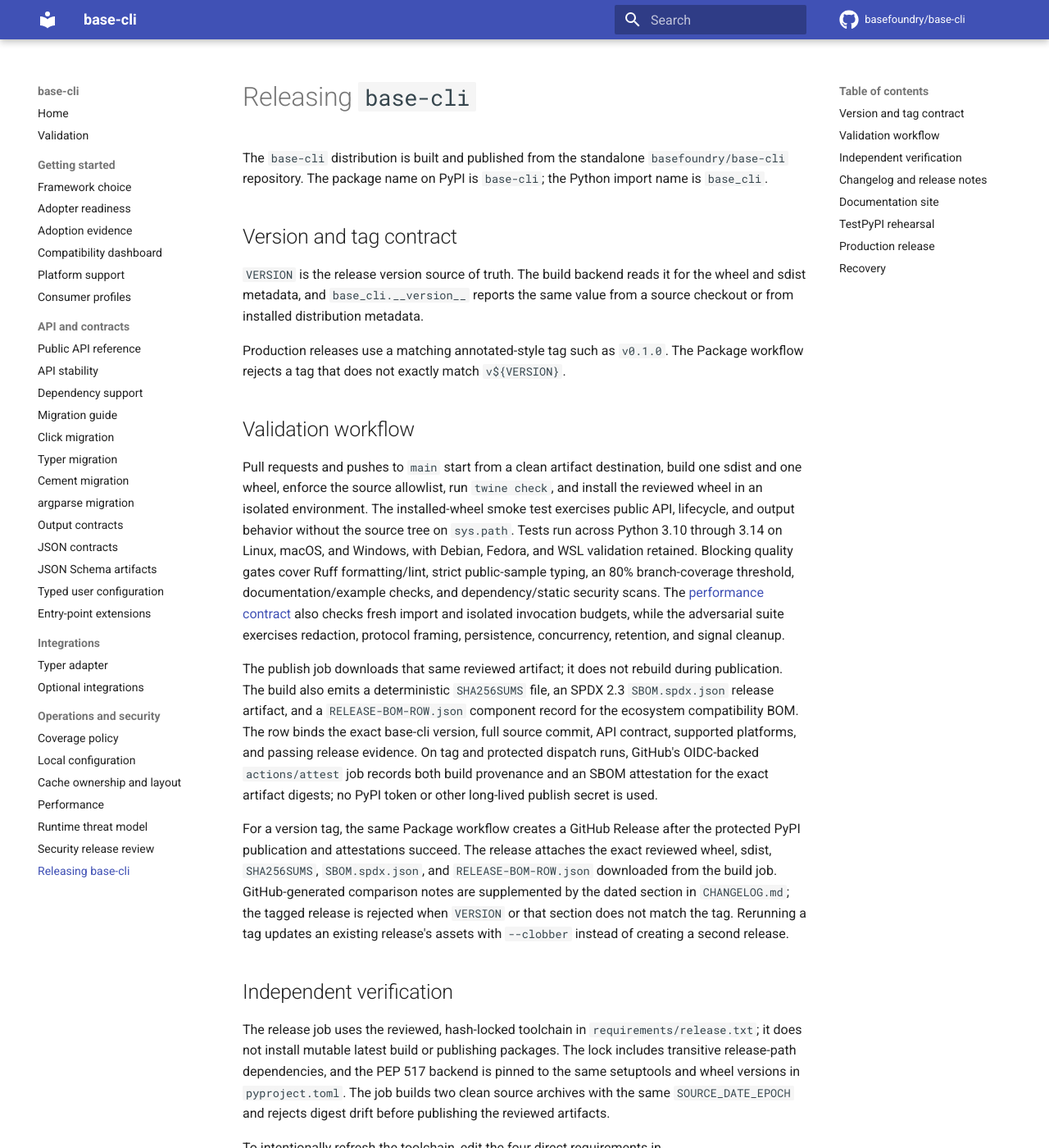
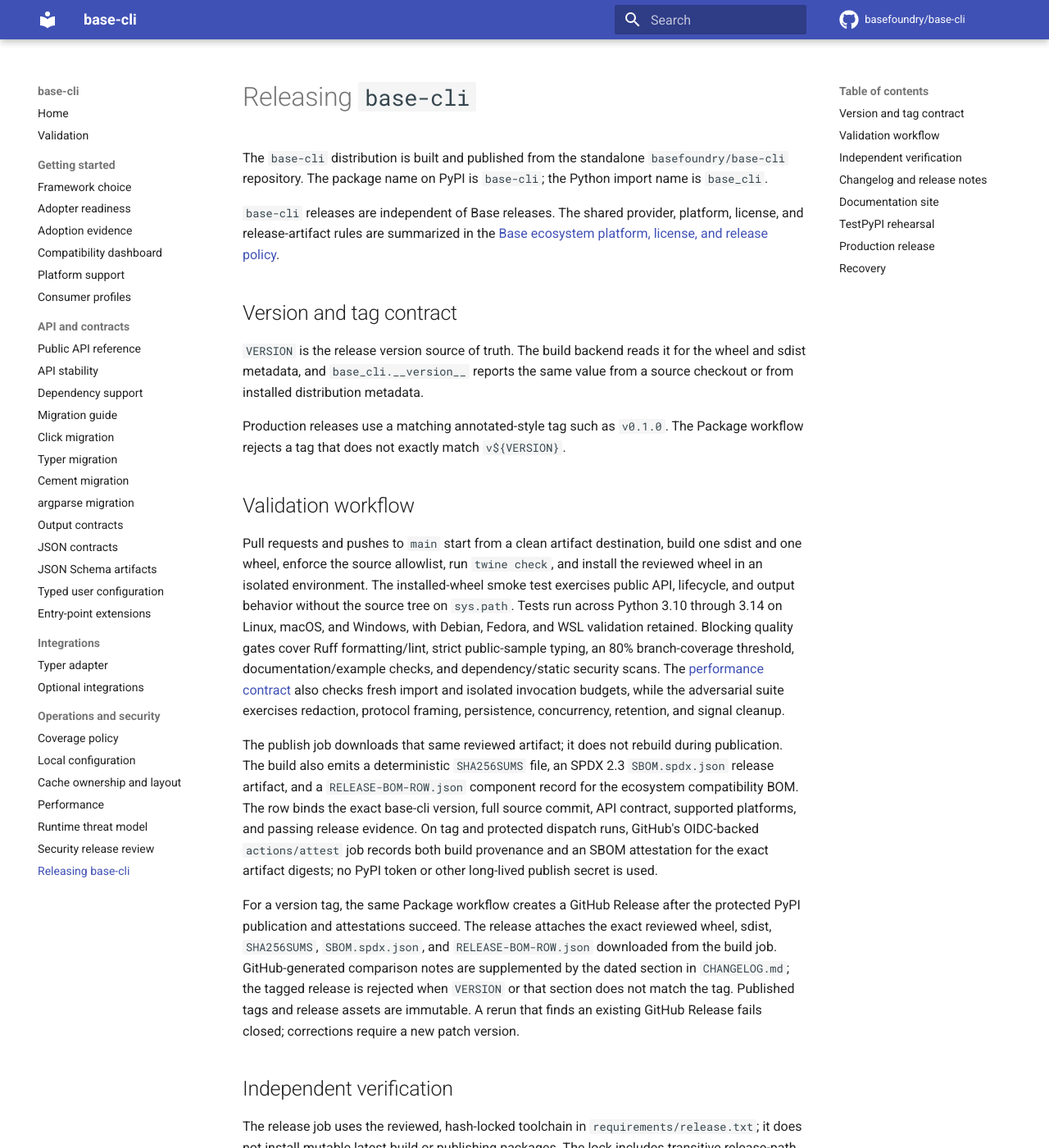
Before and after one commit to basefoundry/base-cli, an MkDocs documentation site: the page built from docs/releasing.md, in a window 1280 px wide and 1400 px high. Shown: the whole window at 82% size. Built offline with MkDocs 1.6.1 and Material for MkDocs 9.7.7, drawn with Linux system fonts in a browser that asks for light colours; comment, search, counter and statistics services are not loaded.

Commit message:
docs(policy): align ecosystem platform and release contracts (#337)
## Summary\n\nAlign base-cli documentation and package-release workflow
with the canonical Base ecosystem platform, license, and immutable
release-artifact policy.\n\n## Issue\n\nCloses #336\nRelated to
basefoundry/base#2116\n\n## Validation\n\n- .venv/bin/python -m pytest
-q tests/test_package_workflow.py (2 passed)\n- git diff --check\n\n##
Notes\n\nThe standalone base-cli compatibility matrix remains
independently owned; it does not expand Base's coordinated Ubuntu 24.04
and macOS 14 matrix. Existing published release assets are now treated
as immutable; corrections require a new version.

```diff
--- a/docs/releasing.md
+++ b/docs/releasing.md
@@ -3,6 +3,11 @@
 The `base-cli` distribution is built and published from the standalone
 `basefoundry/base-cli` repository. The package name on PyPI is `base-cli`; the
 Python import name is `base_cli`.
+
+`base-cli` releases are independent of Base releases. The shared provider,
+platform, license, and release-artifact rules are summarized in the [Base
+ecosystem platform, license, and release
+policy](https://github.com/basefoundry/base/blob/main/docs/ecosystem-policy.md).
 
 ## Version and tag contract
 
@@ -44,8 +49,9 @@ the exact reviewed wheel, sdist, `SHA256SUMS`, `SBOM.spdx.json`, and
 `RELEASE-BOM-ROW.json` downloaded from the build job. GitHub-generated
 comparison notes are supplemented by the
 dated section in `CHANGELOG.md`; the tagged release is rejected when `VERSION`
-or that section does not match the tag. Rerunning a tag updates an existing
-release's assets with `--clobber` instead of creating a second release.
+or that section does not match the tag. Published tags and release assets are
+immutable. A rerun that finds an existing GitHub Release fails closed;
+corrections require a new patch version.
 
 ## Independent verification
 
```
Also changed, not shown: README.md (+6 -2 lines), docs/platform-support.md (+5 -0 lines), 2 other files.
